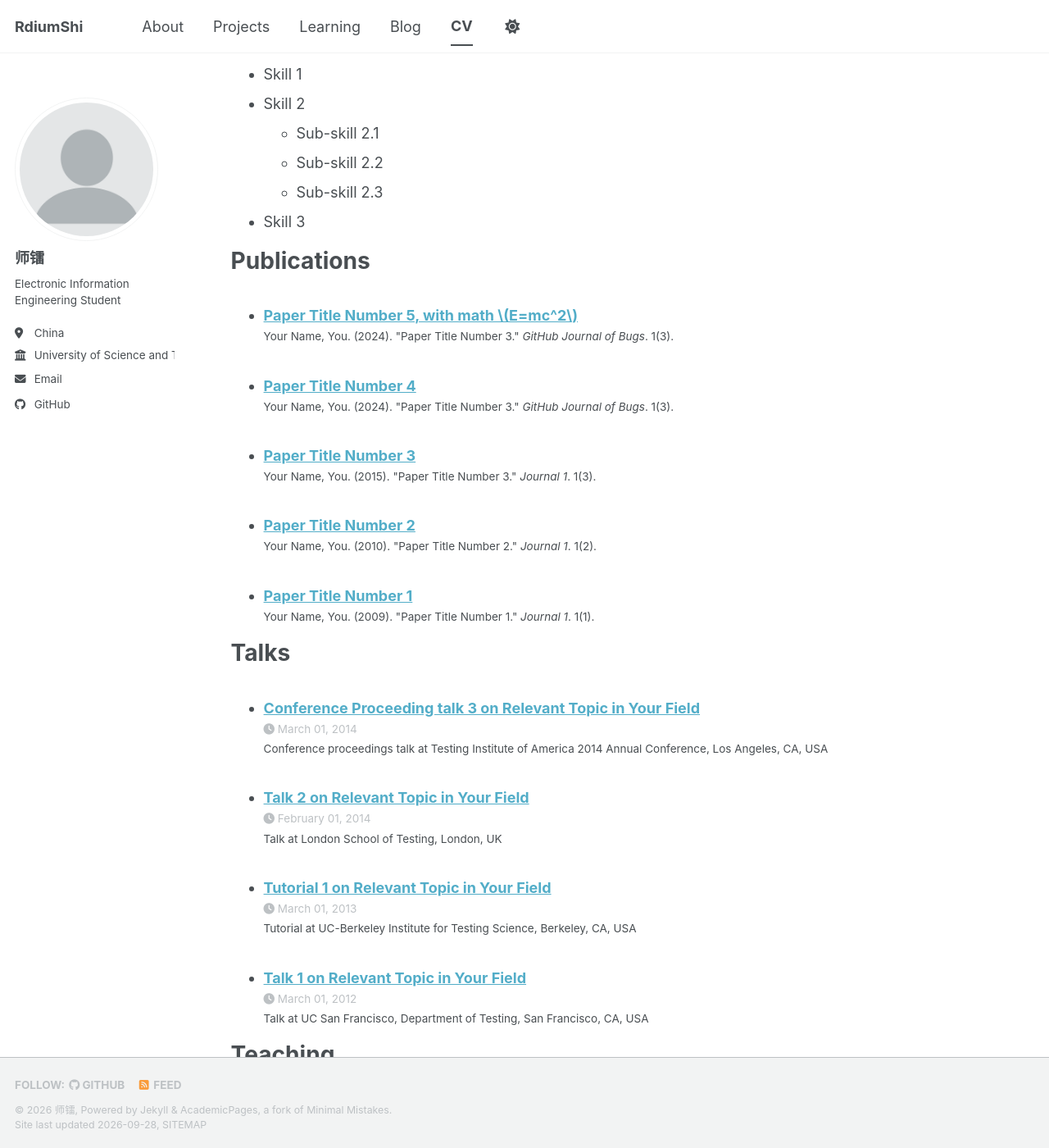
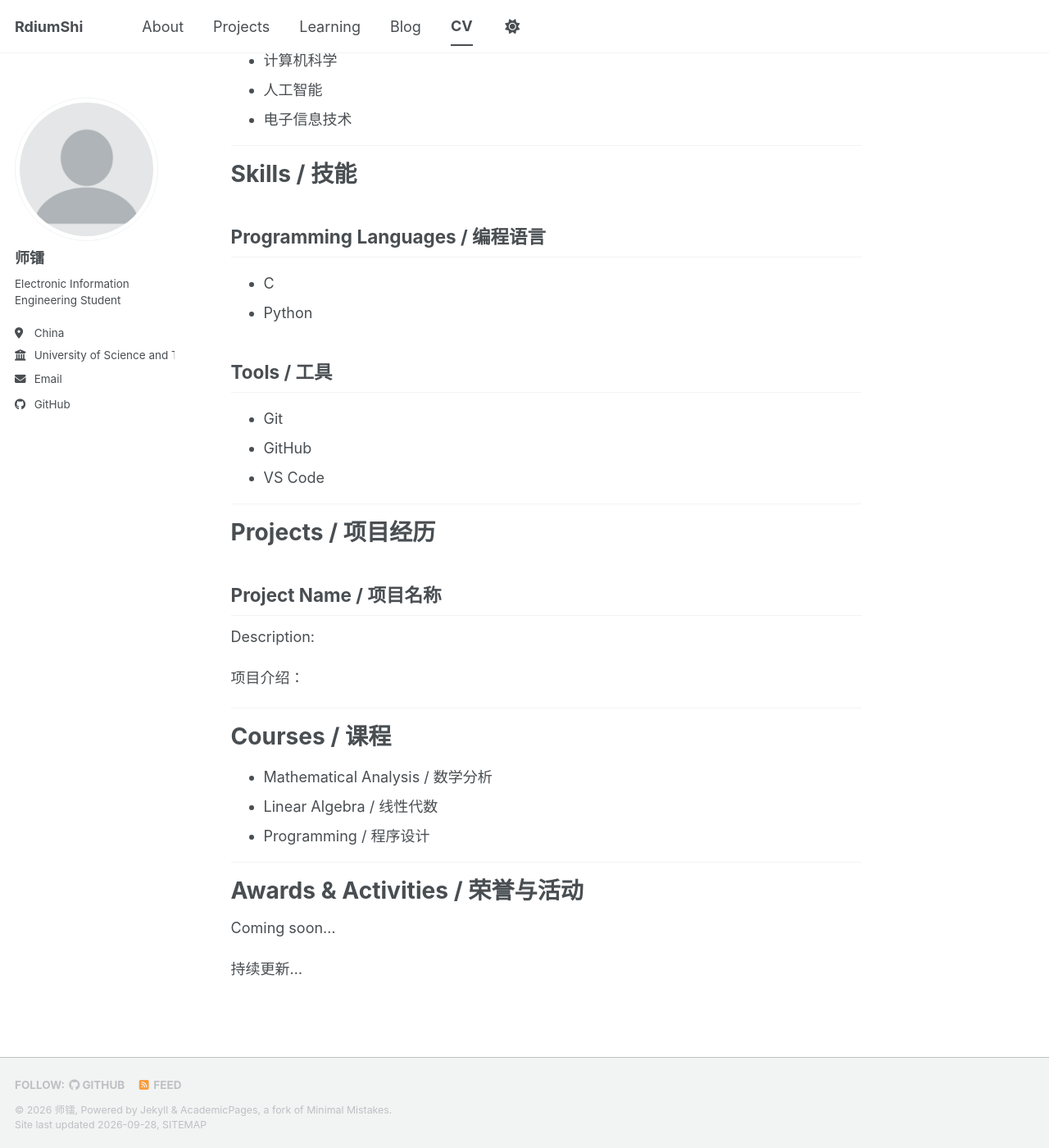
Before and after one commit to RadiumShi/radiumshi.github.io, a Jekyll site: the page built from _pages/cv.md, in a window 1280 px wide and 1400 px high, scrolled down 780 px. Shown: the whole window at 82% size. Built offline with Jekyll 4.4.1, drawn with Linux system fonts in a browser that asks for light colours; a style sheet for code colours, icons or effects is not loaded; some of the changed text lies outside the part shown.

Commit message:
Revise CV with bilingual sections and new layout
Updated CV layout and content to include bilingual sections for education, skills, research interests, projects, courses, and awards.

```diff
--- a/_pages/cv.md
+++ b/_pages/cv.md
@@ -1,64 +1,104 @@
 ---
-layout: archive
-title: "CV"
+layout: single
+title: "CV / 简历"
 permalink: /cv/
 author_profile: true
-redirect_from:
-  - /resume
 ---
 
-{% include base_path %}
+# Curriculum Vitae / 个人简历
 
-Education
-======
-* Ph.D in Version Control Theory, GitHub University, 2018 (expected)
-* M.S. in Jekyll, GitHub University, 2014
-* B.S. in GitHub, GitHub University, 2012
 
-Work experience
-======
-* Spring 2024: Academic Pages Collaborator
-  * GitHub University
-  * Duties includes: Updates and improvements to template
-  * Supervisor: The Users
+## Education / 教育经历
 
-* Fall 2015: Research Assistant
-  * GitHub University
-  * Duties included: Merging pull requests
-  * Supervisor: Professor Hub
 
-* Summer 2015: Research Assistant
-  * GitHub University
-  * Duties included: Tagging issues
-  * Supervisor: Professor Git
+University of Science and Technology of China (USTC)
 
-Skills
-======
-* Skill 1
-* Skill 2
-  * Sub-skill 2.1
-  * Sub-skill 2.2
-  * Sub-skill 2.3
-* Skill 3
+中国科学技术大学
 
-Publications
-======
-  <ul>{% for post in site.publications reversed %}
-    {% include archive-single-cv.html %}
-  {% endfor %}</ul>
 
-Talks
-======
-  <ul>{% for post in site.talks reversed %}
-    {% include archive-single-talk-cv.html  %}
-  {% endfor %}</ul>
+Undergraduate Student
 
-Teaching
-======
-  <ul>{% for post in site.teaching reversed %}
-    {% include archive-single-cv.html %}
-  {% endfor %}</ul>
+本科生
 
-Service and leadership
-======
-* Currently signed in to 43 different slack teams
+
+Electronic Information Engineering
+
+电子信息工程
+
+
+
+
+---
+
+# Research Interests / 兴趣方向
+
+
+- Mathematics and Applications
+- Computer Science
+- Artificial Intelligence
+- Electronic Information Technology
+
+
+- 数学及其应用
+- 计算机科学
+- 人工智能
+- 电子信息技术
+
+
+
+---
+
+# Skills / 技能
+
+
+## Programming Languages / 编程语言
+
+
+- C
+- Python
+
+
+
+## Tools / 工具
+
+
+- Git
+- GitHub
+- VS Code
+
+
+
+---
+
+# Projects / 项目经历
+
+
+## Project Name / 项目名称
+
+
+Description:
+
+项目介绍：
+
+
+
+
+---
+
+# Courses / 课程
+
+
+- Mathematical Analysis / 数学分析
+- Linear Algebra / 线性代数
+- Programming / 程序设计
+
+
+
+---
+
+# Awards & Activities / 荣誉与活动
+
+
+Coming soon...
+
+持续更新...
```
